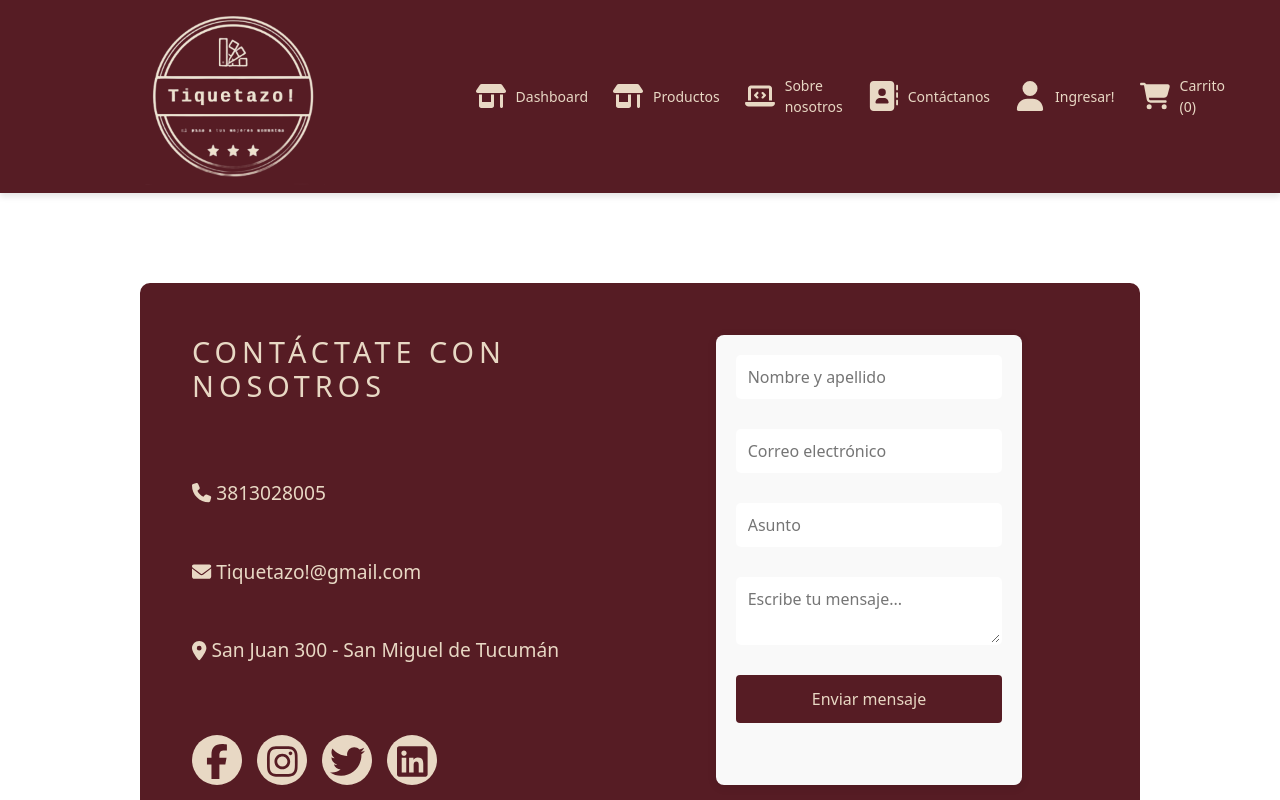
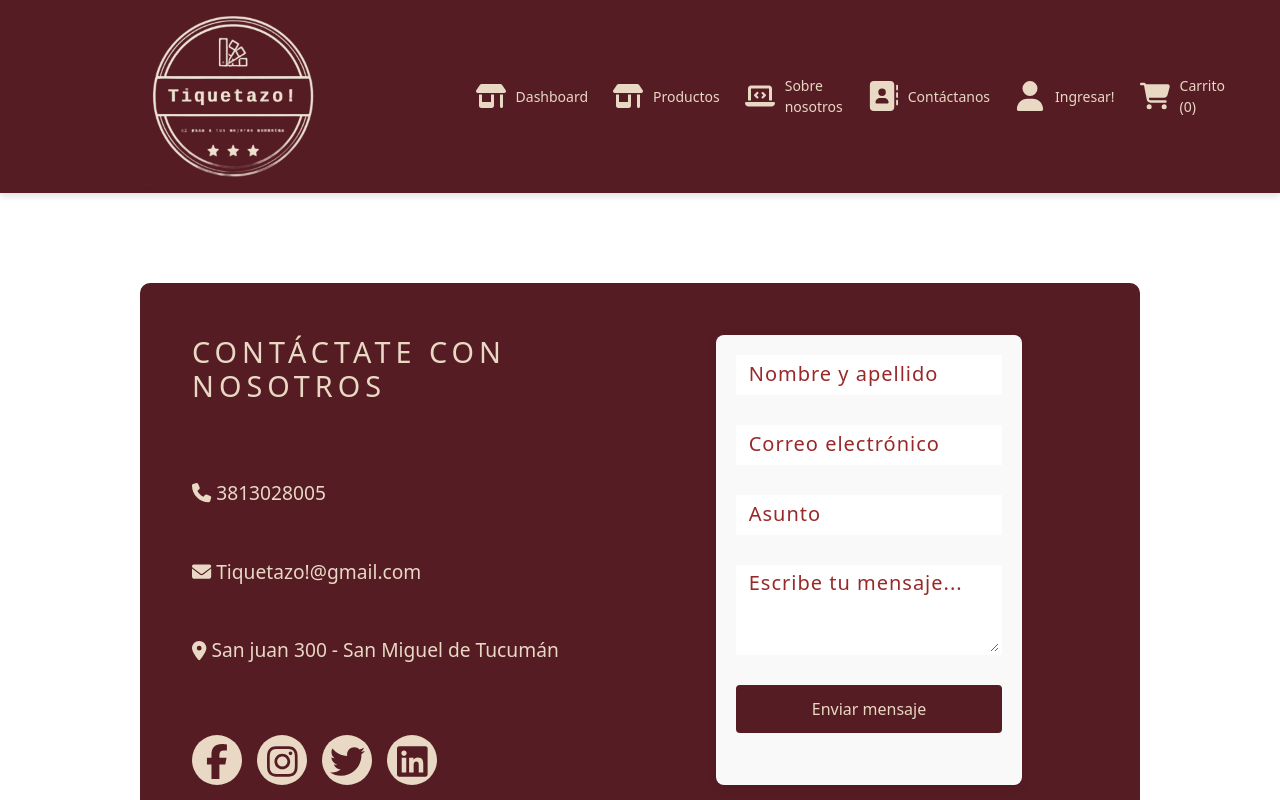
Before and after one commit to camiiprd/tiquetazofront, a React (Vite) app: page /dash in a window 1280 px wide. Both pictures are taken after a click on the element "Contáctanos". Shown: the top 800 px of the page. Built offline with nearby package versions, Linux system fonts and the light colour scheme; no server answers.

Commit message:
Revert "Implemented contact form with validations and sending to MongoDB"

```diff
--- a/src/Pages/Contact/Contact.css
+++ b/src/Pages/Contact/Contact.css
@@ -50,10 +50,11 @@
     height: 50px;
     background: #E8D8C4;
     text-align: center;
+    transition: 0.1s;
     border-radius: 30px;
     color: #561C24;
     font-size: 35px;
-    transition: background-color 0.1s;
+    padding-top: 0px;
 }
 
 .links > a:hover {
@@ -63,40 +64,64 @@
 form {
     display: flex;
     flex-direction: column;
+    text-align: right;
     gap: 15px;
+    padding-top: 40px;
 }
 
 .input-box {
+    position: relative;
     display: flex;
-    flex-direction: column;
-    gap: 5px;
+    align-items: center;
 }
 
 .input-box > input,
 .input-box > textarea {
     width: 100%;
-    padding: 8px 10px;
-    border: 2px solid transparent;
-    border-radius: 5px;
+    padding: 0 10px;
+    outline: none;
+    background-color: #ffffff;
+    border: 3px solid transparent;
+    letter-spacing: 1px;
     transition: 0.2s;
+    color: #000000;
+}
+
+.input-box > input {
+    height: 40px;
+}
+
+.input-box > textarea {
+    height: 90px;
+    resize: vertical;
+}
+
+.input-box > input::placeholder,
+.input-box > textarea::placeholder {
+    color: #992828;
+    font-size: 20px;
+}
+
+.input-box > input:focus::placeholder,
+.input-box > textarea:focus::placeholder {
+    color: #E8D8C4;
 }
 
 .input-box > input:focus,
 .input-box > textarea:focus {
-    border: 2px solid #561C24;
-}
-
-.error {
-    color: #d9534f;
-    font-size: 14px;
+    border-bottom: 3px solid #561C24;
 }
 
 form > button {
+    width: 100%;
     padding: 10px;
+    outline: none;
     background: #E8D8C4;
     color: #561C24;
-    border-radius: 5px;
+    border: none;
+    transition: 0.1s;
     cursor: pointer;
+    font-size: 1rem;
 }
 
 form > button:hover {
@@ -104,9 +129,61 @@ form > button:hover {
     color: #E8D8C4;
 }
 
+/* Media Queries */
 @media screen and (max-width: 768px) {
     #container {
-        grid-template-columns: 1fr;
+        grid-template-columns: 1fr; /* Cambia a una sola columna en pantallas pequeñas */
         padding: 20px;
+        margin-top: 90px; /* Ajusta el margen superior */
+    }
+
+    .box-info {
+        gap: 25px;
+    }
+
+    .box-info > h1 {
+        font-size: 16px; /* Aumenta el tamaño de fuente */
+        text-align: left;
+    }
+
+    form {
+        padding-top: 20px;
+    }
+
+    form > button {
+        width: 100%; /* Asegúrate de que el botón ocupe el 100% */
+    }
+
+    .input-box > input,
+    .input-box > textarea {
+        width: 100%; /* Asegúrate de que los campos de entrada ocupen el 100% */
+    }
+    .data > p {
+        margin-left: 0px;
     }
 }
+
+@media screen and (max-width: 600px) {
+    #container {
+        width: 95%;
+        margin: 20px auto;
+        margin-top: 90px; /* Ajusta el margen superior */
+    }
+
+    .box-info > h1 {
+        font-size: 16px; /* Aumenta el tamaño de fuente */
+        text-align: left;
+    }
+
+    .input-box > input,
+    .input-box > textarea {
+        width: 100%; /* Asegúrate de que los campos de entrada ocupen el 100% */
+    }
+
+    .input-box > textarea {
+        height: 100px; /* Ajusta la altura de la textarea */
+    }
+    .data > p {
+        margin-left: 0px;
+    }
+}
--- a/src/Pages/Contact/Contact.jsx
+++ b/src/Pages/Contact/Contact.jsx
@@ -1,72 +1,32 @@
 import React, { useState } from 'react';
 import axios from 'axios';
 import { FontAwesomeIcon } from '@fortawesome/react-fontawesome';
-import { faPhone, faEnvelope, faLocationDot } from '@fortawesome/free-solid-svg-icons';
+import { faPhone, faEnvelope, faLocationDot, faUser, faPenToSquare } from '@fortawesome/free-solid-svg-icons';
 import { faFacebookF, faInstagram, faTwitter, faLinkedin } from '@fortawesome/free-brands-svg-icons';
-import './Contact.css';
+import "./Contact.css";
 
 const ContactPage = () => {
   const [name, setName] = useState('');
   const [email, setEmail] = useState('');
   const [subject, setSubject] = useState('');
   const [message, setMessage] = useState('');
-  const [errors, setErrors] = useState({});
-
-  const validateText = (text) => {
-    const regex = /^[a-zA-Z\s]{3,}$/;
-    return regex.test(text);
-  };
-
-
-  const validateEmail = (email) => {
-    const regex = /^[^\s@]+@[^\s@]+\.[^\s@]+$/;
-    return regex.test(email);
-  };
-
-
-  const validateForm = () => {
-    const newErrors = {};
-
-    if (!validateText(name)) {
-      newErrors.name = 'El nombre debe tener al menos 3 caracteres y no puede contener símbolos.';
-    }
-    if (!validateEmail(email)) {
-      newErrors.email = 'Por favor, ingresa un correo válido.';
-    }
-    if (!validateText(subject)) {
-      newErrors.subject = 'El asunto debe tener al menos 3 caracteres y no puede contener símbolos.';
-    }
-    if (message.trim().length < 10) {
-      newErrors.message = 'El mensaje debe tener al menos 10 caracteres.';
-    }
-
-    setErrors(newErrors);
-    return Object.keys(newErrors).length === 0;
-  };
 
   const handleSubmit = async (e) => {
     e.preventDefault();
-
-    if (!validateForm()) return;
 
     try {
       const response = await axios.post('http://localhost:4000/api/contact', {
         name,
         email,
         subject,
-        message,
+        message
       });
 
       console.log(response.data);
-      alert('Mensaje enviado correctamente y guardado en la base de datos.');
-
-      setName('');
-      setEmail('');
-      setSubject('');
-      setMessage('');
+      alert('Mensaje enviado correctamente');
     } catch (error) {
       console.error('Error al enviar el mensaje:', error);
-      alert('Error al enviar y guardar el mensaje.');
+      alert('Error al enviar el mensaje');
     }
   };
 
@@ -77,7 +37,7 @@ const ContactPage = () => {
         <div className="data">
           <p><FontAwesomeIcon icon={faPhone} /> 3813028005</p>
           <p><FontAwesomeIcon icon={faEnvelope} /> Tiquetazo!@gmail.com</p>
-          <p><FontAwesomeIcon icon={faLocationDot} /> San Juan 300 - San Miguel de Tucumán</p>
+          <p><FontAwesomeIcon icon={faLocationDot} /> San juan 300 - San Miguel de Tucumán</p>
         </div>
         <div className="links">
           <a href="#"><FontAwesomeIcon icon={faFacebookF} /></a>
@@ -86,7 +46,6 @@ const ContactPage = () => {
           <a href="#"><FontAwesomeIcon icon={faLinkedin} /></a>
         </div>
       </div>
-
       <form onSubmit={handleSubmit}>
         <div className="input-box">
           <input
@@ -94,39 +53,35 @@ const ContactPage = () => {
             placeholder="Nombre y apellido"
             value={name}
             onChange={(e) => setName(e.target.value)}
+            required
           />
-          {errors.name && <p className="error">{errors.name}</p>}
         </div>
-
         <div className="input-box">
           <input
             type="email"
             placeholder="Correo electrónico"
             value={email}
             onChange={(e) => setEmail(e.target.value)}
+            required
           />
-          {errors.email && <p className="error">{errors.email}</p>}
         </div>
-
         <div className="input-box">
           <input
             type="text"
             placeholder="Asunto"
             value={subject}
             onChange={(e) => setSubject(e.target.value)}
+            required
           />
-          {errors.subject && <p className="error">{errors.subject}</p>}
         </div>
-
         <div className="input-box">
           <textarea
             placeholder="Escribe tu mensaje..."
             value={message}
             onChange={(e) => setMessage(e.target.value)}
+            required
           ></textarea>
-          {errors.message && <p className="error">{errors.message}</p>}
         </div>
-
         <button type="submit">Enviar mensaje</button>
       </form>
     </div>
```
